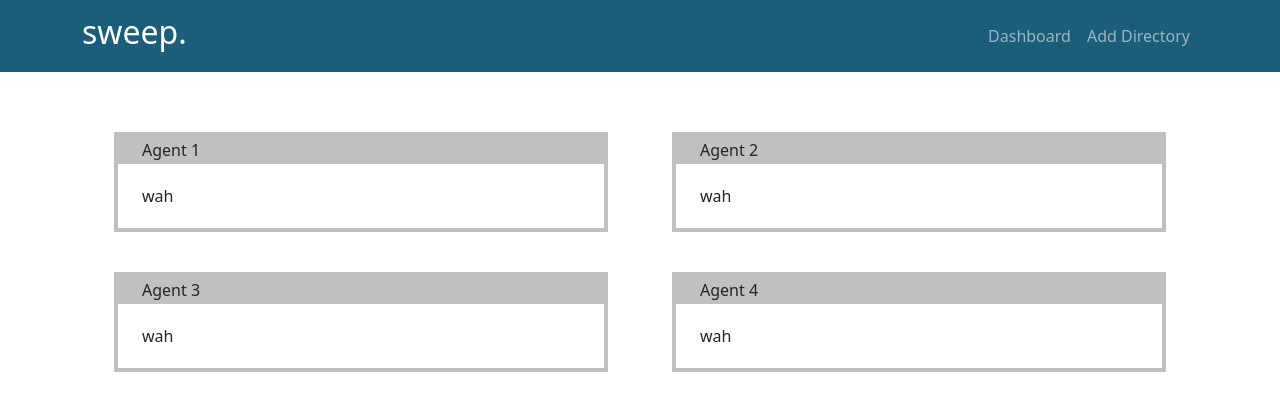
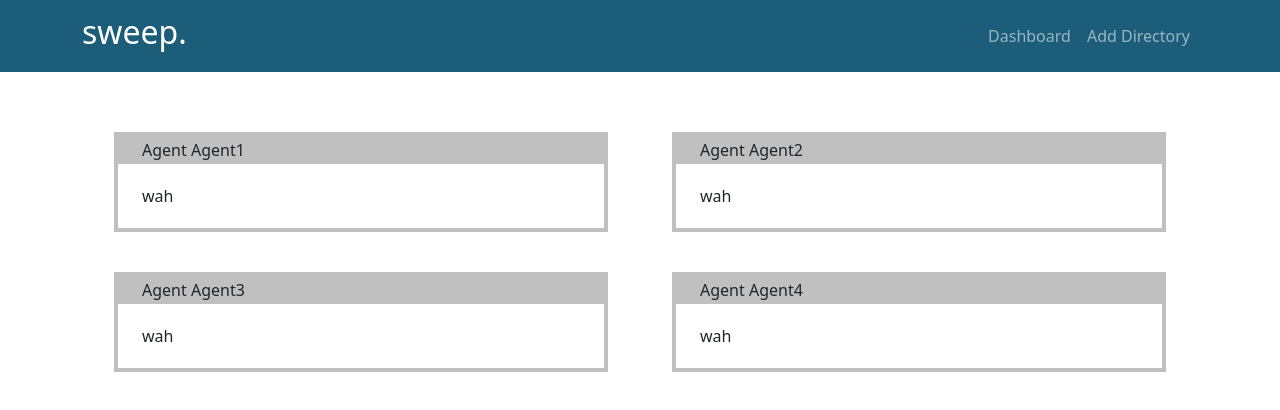
Before and after one commit to sweepenergy/lads, a React (Create React App) app in the folder lads_ui/: page / in a window 1280 px wide. Shown: the top 410 px of the page. Built offline with nearby package versions, Linux system fonts and the light colour scheme; no server answers.

Commit message:
separate fetch fix

```diff
--- a/lads_ui/src/Add.js
+++ b/lads_ui/src/Add.js
@@ -104,11 +104,10 @@ function Add() {
         					<p><label>File Path: &nbsp;<input name="filepath" onChange={handleChange} value={formData.filepath || ''}/></label></p>
         					:
         					formData.source == 'docker' ?
-                      <p><Container id="fucku">Containers</Container></p>
+                      <p><Container id="fucku">{fuckme('http://localhost:4000/dockercontainers','fucku')}</Container></p>
                       :
                       <p></p>
         			}
-        	{fuckme('http://localhost:4000/dockercontainers','fucku')}
     			</fieldset>
     			<Button type="submit" value="Submit">Submit</Button>
   			</form>
--- a/lads_ui/src/Agent.js
+++ b/lads_ui/src/Agent.js
@@ -11,7 +11,7 @@ class Agent extends React.Component {
 	constructor(props){
 		super(props);
 
-		fuckme('http://localhost:4000/dockercontainers','wah');
+		fuckme('http://localhost:4000/dockercontainers',this.props.id);
 	}
 	// getLogs(){
 	// 	var json = getJSON();
@@ -28,7 +28,7 @@ class Agent extends React.Component {
 		return(
 			<div className="Agent">
 				<Container className="Agent-header">Agent {this.props.id}</Container>
-				<Container className="Agent-body" id="wah">
+				<Container className="Agent-body" id={this.props.id}>
 					wah
 				</Container>
 			</div>
--- a/lads_ui/src/App.js
+++ b/lads_ui/src/App.js
@@ -14,18 +14,18 @@ function getAgents(){
     <Container>
     <Row>
       <Col>
-        <Agent id="1" />
+        <Agent id="Agent1" />
       </Col>
       <Col>
-        <Agent id="2" />
+        <Agent id="Agent2" />
       </Col>
     </Row>
     <Row>
         <Col>
-            <Agent id="3" />
+            <Agent id="Agent3" />
         </Col>
         <Col>
-        <Agent id="4" />
+        <Agent id="Agent4" />
       </Col>
     </Row>
     </Container>
```
